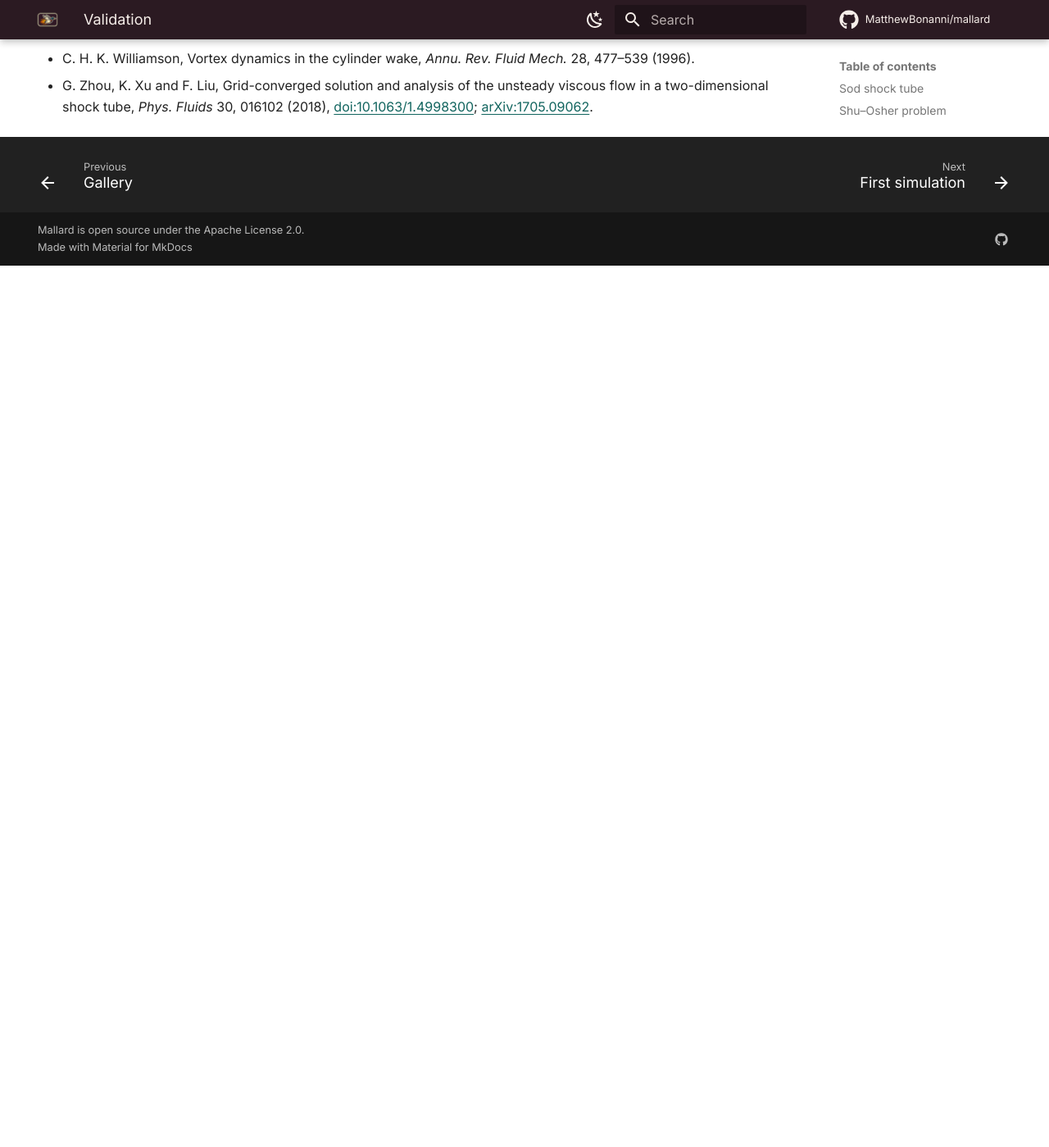
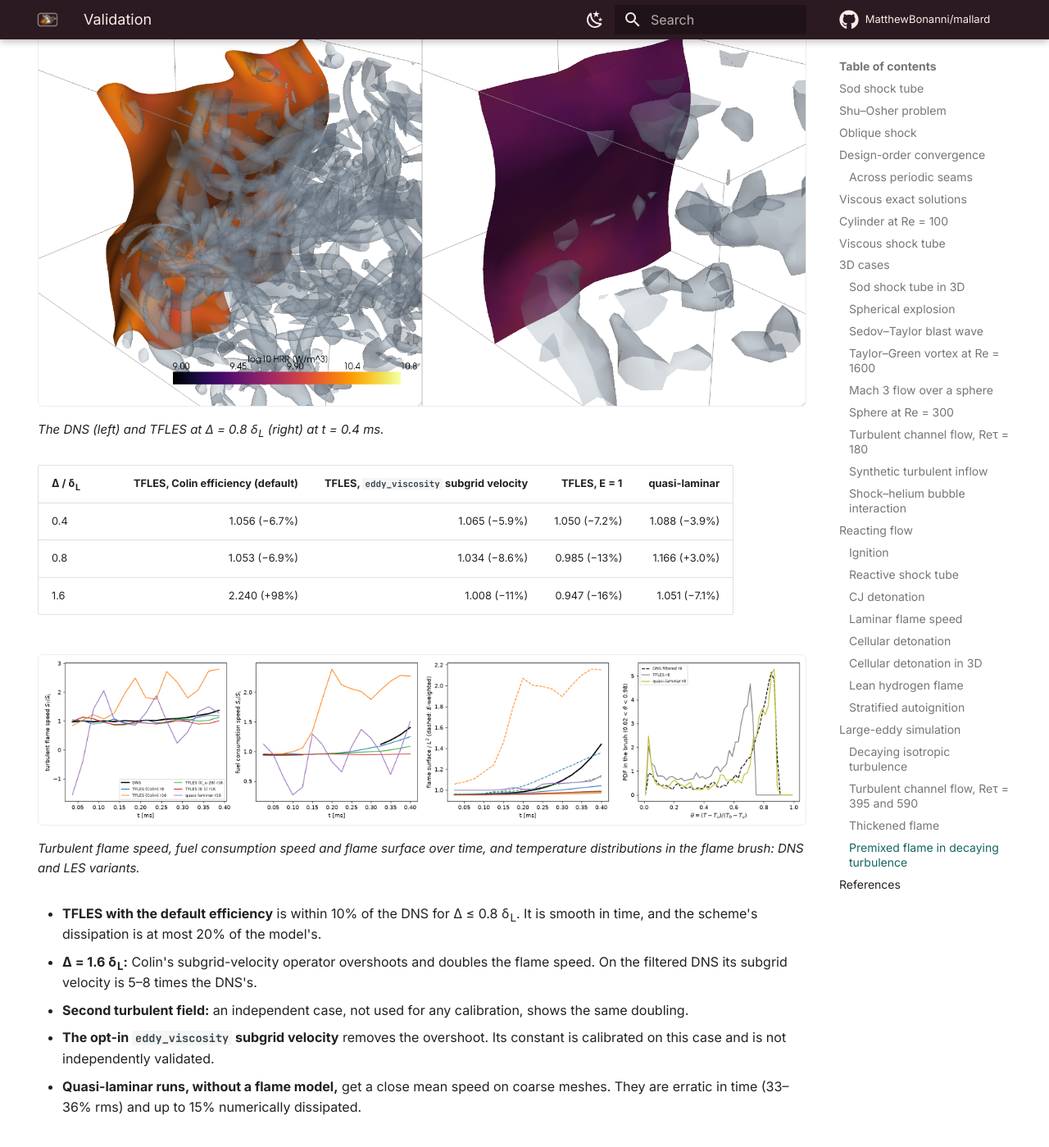
Before and after one commit to MatthewBonanni/mallard-website, an MkDocs documentation site: the page built from content/validation.md, in a window 1280 px wide and 1400 px high, scrolled down 41793 px. Shown: the whole window at 82% size. Built offline with MkDocs 1.6.1 and Material for MkDocs 9.7.7, drawn with Linux system fonts in a browser that asks for light colours; comment, search, counter and statistics services are not loaded; before the commit the page ends 42117 px from its top, so only the background shows below that; some of the changed text lies outside the part shown.

Commit message:
Validation: LES channel at Re_tau 590, Scotti filter width, flame in turbulence
From the merged #222, #223 and #230: the Scotti width (3D default) at
Re_tau 395 and 590, the dynamic constant, the low resolved v_rms traced
to the x/z resolution, and TFLES against the DNS of a premixed H2/air
flame in decaying turbulence (Colin's overshoot at 1.6 delta_L, the
opt-in eddy-viscosity subgrid velocity not independently validated).
CBC budget shares noted as measured before #222's redefinition. The slot
left is for PaSR (#224). Home page: 38 examples.

Co-Authored-By: Claude Opus 5.5 <noreply@anthropic.com>

```diff
--- a/content/validation.md
+++ b/content/validation.md
@@ -34,8 +34,9 @@ Each result on this page comes from a run of Mallard 0.4.0 (double precision, de
 | [Cellular detonation](#cellular-detonation) (reacting, 2D) | front speed | 1617.0 m/s | D<sub>CJ</sub> 1616.9 m/s |
 | [Cellular detonation in 3D](#cellular-detonation-3d) (reacting) | front speed over 17 cm | 1620.6 m/s | D<sub>CJ</sub> 1617 m/s |
 | [LES, decaying isotropic turbulence](#les-cbc) (3D) | log<sub>10</sub> RMS spectral error at two stations, 128³, Sigma | 0.063 / 0.085 | Comte-Bellot & Corrsin (1971) |
-| [LES, channel flow, Re<sub>τ</sub> = 395](#les-channel) (3D) | Re<sub>τ</sub>, 64³, Sigma (C = 1.35 / 1.8) | 402.3 / 389.4 | 392.2 (Moser, Kim & Mansour 1999) |
+| [LES, channel flow, Re<sub>τ</sub> = 395 / 590](#les-channel) (3D) | Re<sub>τ</sub>, Sigma with Scotti's width (64³ / 96³) | +0.7% / +1.6% | 392.2 / 587.2 (Moser, Kim & Mansour 1999) |
 | [LES, thickened flame](#les-tfles) (reacting) | consumption speed at F = 7.9 / 31.6 | −0.2% / −0.2% | Cantera s<sub>L</sub> = 2.3324 m/s |
+| [LES, flame in turbulence](#les-flame) (reacting, 3D) | S<sub>T</sub>/S<sub>L</sub>, TFLES at Δ = 0.4 / 0.8 / 1.6 δ<sub>L</sub> | 1.056 / 1.053 / 2.240 | DNS 1.132 |
 | [Stratified autoignition](#autoignition) (reacting, 2D) | heat release peak time, T′ = 3.75 / 7.5 / 15 / 30 K | 0.993 / 0.986 / 0.952 / 0.822 τ<sub>0</sub> | trend of Chen et al., Hawkes et al. (2006) (qualitative) |
 
 ## Sod shock tube {#sod-shock-tube}
@@ -561,9 +562,9 @@ As the papers describe, larger fluctuations ignite earlier and burn longer, and
 
 ## Large-eddy simulation {#les}
 
-Run after Mallard 0.6.0 with its large-eddy simulation ([#203](https://github.com/MatthewBonanni/mallard/pull/203), [#205](https://github.com/MatthewBonanni/mallard/pull/205), [#213](https://github.com/MatthewBonanni/mallard/pull/213), [#214](https://github.com/MatthewBonanni/mallard/pull/214), [#215](https://github.com/MatthewBonanni/mallard/pull/215); [design](docs/design/les.md)). The LES uses:
+Run after Mallard 0.6.0 with its large-eddy simulation ([#203](https://github.com/MatthewBonanni/mallard/pull/203), [#205](https://github.com/MatthewBonanni/mallard/pull/205), [#213](https://github.com/MatthewBonanni/mallard/pull/213), [#214](https://github.com/MatthewBonanni/mallard/pull/214), [#215](https://github.com/MatthewBonanni/mallard/pull/215), [#222](https://github.com/MatthewBonanni/mallard/pull/222), [#223](https://github.com/MatthewBonanni/mallard/pull/223), [#230](https://github.com/MatthewBonanni/mallard/pull/230); [design](docs/design/les.md)). The LES uses:
 
-- an explicit eddy-viscosity model, Sigma (Nicoud et al. 2011) by default, at the cell-volume filter width;
+- an explicit eddy-viscosity model, Sigma (Nicoud et al. 2011) by default. In 3D, its filter width is the cell-volume width with the anisotropy correction of Scotti, Meneveau & Lilly (1993), the default since [#223](https://github.com/MatthewBonanni/mallard/pull/223);
 - the hybrid convective flux: kinetic-energy-preserving and central, with the Riemann solver only where a compression sensor fires;
 - MUSCL without a limiter.
 
@@ -590,30 +591,49 @@ The grid turbulence of Comte-Bellot & Corrsin (1971), in the [`cbc_les`](docs/ex
 
 - **Hybrid flux:** the model does the work, and the scheme's share is 1–2% at every resolution. Without the model, energy piles up at the grid cutoff, and the spectral error is 2–4 times larger.
 - **HLLC at every face:** the scheme does 84% of the dissipation without a model, and still 46% with one. Such runs are implicit LES whatever the model.
-- **Model constant:** the best Sigma constant depends on the resolution, 1.8 at 64³ and the literature's 1.35 (the default) at 128³.
+- **Model constant:** the best Sigma constant depends on the resolution, 1.8 at 64³ and the literature's 1.35 (the default) at 128³. The opt-in dynamic procedure sets C to 1.6, 1.4 and 1.15 at 32³, 64³ and 128³. It gives the best spectra of any run at 128³ (0.060 / 0.054), but not the 1.8 that fits 64³.
+- **Budget:** these shares were measured before [#222](https://github.com/MatthewBonanni/mallard/pull/222) redefined the numerical dissipation from the scheme's own discrete pressure work. For non-reacting flows the change is small: at 64³ with C = 1.8 the numerical share goes from 0.7% to −0.9%.
 
-### Turbulent channel flow, Re<sub>τ</sub> = 395 {#les-channel}
+### Turbulent channel flow, Re<sub>τ</sub> = 395 and 590 {#les-channel}
 
 Wall-resolved LES of the channel at Re<sub>τ</sub> = 395 against Moser, Kim & Mansour (1999), in the [`channel_les`](docs/examples.md#channel-les) example. The box is 2πh × 2h × πh with 64³ hexahedra: Δx<sup>+</sup> 39, Δz<sup>+</sup> 19, Δy<sup>+</sup> 0.9 at the wall. The mass flow is held at the DNS's bulk Reynolds number, with resolved fluctuations averaged over t = 100–300 h/U<sub>b</sub>. MKM's Re<sub>τ</sub> at this bulk Reynolds number is 392.2.
 
 <figure class="mallard-figure" markdown>
 ![Mean velocity, RMS velocities and Reynolds shear stress of the channel LES at Re_tau = 395 against Moser, Kim and Mansour](validation/les_channel395.png){ loading=lazy width=2250 height=1275 }
-<figcaption>Mean velocity, resolved RMS velocities and Reynolds shear stress against MKM (Sigma, 64³), and Re<sub>τ</sub>(t) from the wall shear.</figcaption>
+<figcaption>Re<sub>τ</sub> = 395: mean velocity, resolved RMS velocities and Reynolds shear stress against MKM (Sigma with the cell-volume width, 64³), and Re<sub>τ</sub>(t) from the wall shear.</figcaption>
 </figure>
 
 | Mesh | Flux | Model | Re<sub>τ</sub> | C<sub>f</sub> | numerical / SGS / molecular dissipation |
 |---|---|---|---:|---:|---:|
-| 64³ | hybrid | Sigma | 402.3 (+2.6%) | +4.8% | 3.5 / 12.6 / 83.9% |
+| 64³ | hybrid | Sigma, Scotti width (default) | +0.7% | +0.9% | not reported |
+| 64³ | hybrid | Sigma, cell-volume width | 402.3 (+2.6%) | +4.8% | 3.5 / 12.6 / 83.9% |
 | 64³ | hybrid | Sigma, C = 1.8 | 389.4 (−0.7%) | −1.9% | 2.8 / 16.6 / 80.6% |
 | 64³ | hybrid | none | 420.1 (+7.1%) | +14.2% | 5.0 / 0 / 95.0% |
 | 64³ | HLLC | Sigma, C = 1.8 | 317.6 (−19%) | −35% | 13.5 / 5.4 / 81.1% |
 | 48³ | hybrid | Sigma, C = 1.8 | 381.3 (−2.8%) | −5.9% | 3.2 / 17.9 / 78.9% |
 
-- **Model on, 64³:** Re<sub>τ</sub> is within 3% at both Sigma constants, and the mean velocity is within 3% across y<sup>+</sup> = 30–300.
+- **Model on, 64³:** Re<sub>τ</sub> is within 3% at both Sigma constants and with either filter width, and the mean velocity is within 3% across y<sup>+</sup> = 30–300. Scotti's width brings Re<sub>τ</sub> from +2.6% to +0.7%. The opt-in dynamic constant (C = 1.09) gives +4.0%, worse than the static one.
 - **Model off:** Re<sub>τ</sub> is 7% high, more than twice the error with the model.
-- **Resolved stresses:** the resolved u<sub>rms</sub>, w<sub>rms</sub> and −u′v′ are within 10%. The resolved v<sub>rms</sub> peak is 11–15% low.
+- **Resolved stresses:** the resolved u<sub>rms</sub>, w<sub>rms</sub> and −u′v′ are within 10%. The resolved v<sub>rms</sub> peak is 11–15% low (see 590 below).
 - **HLLC instead of the hybrid flux:** the scheme removes 2.5 times as much energy as the model. Re<sub>τ</sub> is then 19% low.
 - **Refinement:** the error with the model decreases from 48³ to 64³.
+
+At Re<sub>τ</sub> = 590 (`input_590.toml`, MKM's Re<sub>τ</sub> 587.2), the numerics of the 395 case run on 96³ hexahedra: Δx<sup>+</sup> 38, Δz<sup>+</sup> 19, Δy<sup>+</sup> 0.87. Statistics are averaged over t = 60–200 h/U<sub>b</sub>.
+
+<figure class="mallard-figure" markdown>
+![Mean velocity, RMS velocities and Reynolds shear stress of the channel LES at Re_tau = 590 against Moser, Kim and Mansour](validation/les_channel590.png){ loading=lazy width=2250 height=1275 }
+<figcaption>Re<sub>τ</sub> = 590: profiles against MKM (Sigma with Scotti's width, the default), and Re<sub>τ</sub>(t).</figcaption>
+</figure>
+
+| Model | Re<sub>τ</sub> | C<sub>f</sub> | peak v<sub>rms</sub><sup>+</sup> (MKM 1.04) | numerical / SGS / molecular dissipation |
+|---|---:|---:|---:|---:|
+| Sigma, Scotti width (default) | 596.6 (+1.6%) | +2.9% | 0.95 | 3.3 / 16.2 / 80.6% |
+| Sigma, cell-volume width | 611.0 (+4.1%) | +7.9% | 0.96 | 2.3 / 13.5 / 84.2% |
+| none | 632.7 (+7.8%) | +15.7% | 1.02 | 3.3 / 0 / 96.7% |
+
+- **Scotti's width:** the targets hold at 590. Re<sub>τ</sub> is within 3%, the mean profile within 2% for y<sup>+</sup> = 30–100, and u<sub>rms</sub>, w<sub>rms</sub> and −u′v′ within 10%.
+- **Cell-volume width:** the model halves the model-off error but misses the Re<sub>τ</sub> target.
+- **v<sub>rms</sub>:** the resolved peak is 8–9% low at 590, and 8% low at 395 on a mesh with Δx<sup>+</sup> 26 and Δz<sup>+</sup> 13. It barely depends on the model, so it is the streamwise and spanwise resolution of the near-wall cycle.
 
 ### Thickened flame {#les-tfles}
 
@@ -627,11 +647,42 @@ The dynamically thickened flame model (TFLES; Colin et al. 2000), with Charlette
 
 The thickened flame keeps the laminar flame speed with the thickness F δ<sub>L</sub> it is designed to have. Without the model, the flame's structure is one cell wide, set by the scheme.
 
-<!-- SLOT, LES runs still to merge (numbers only from merged PRs):
-     ### Channel flow at Re_tau = 590 (#230; media ~/local/mallard-runs/les/media/channel590_sigma_Q.png)
-     ### Premixed flame in decaying turbulence (#222)
-     ### Dynamic constant / Scotti filter width (#223), PaSR (#224) if they add validation
-     Add a summary-table row and references for each. -->
+### Premixed flame in decaying turbulence {#les-flame}
+
+A stoichiometric H<sub>2</sub>/air flame in decaying turbulence, in the [`flame_turbulence`](docs/examples.md#flame-turbulence) example.
+
+- **DNS reference:** 224 × 128 × 128 cells of δ<sub>L</sub>/10, u′ = 2.1 S<sub>L</sub>, Karlovitz number 2, numerical dissipation 0.4%.
+- **LES:** TFLES with the Sigma model, on the same initial field box-filtered to Δ = 0.4, 0.8 and 1.6 δ<sub>L</sub> (thickening F = 2, 4, 8).
+- **Measured:** the turbulent flame speed S<sub>T</sub>, from the rate at which the fresh gas is consumed, over 0.2–0.4 ms. The DNS gives S<sub>T</sub>/S<sub>L</sub> = 1.132.
+
+<figure class="mallard-figure" markdown>
+<video data-autoplay controls loop muted playsinline preload="none" width="1600" height="880" poster="../media/flame_turbulence_poster.jpg" aria-label="Flame surface colored by heat release rate and vortex isosurfaces of the DNS of a premixed hydrogen-air flame in decaying turbulence"><source src="../media/flame_turbulence.mp4" type="video/mp4"></video>
+<figcaption>The DNS: the flame surface colored by heat release rate, and the turbulent eddies ahead of it in the fresh gas.</figcaption>
+</figure>
+
+<figure class="mallard-figure" markdown>
+![The DNS flame and the TFLES flame at 0.8 flame thicknesses at the same time](validation/les_flame_render.png){ loading=lazy width=1600 height=880 }
+<figcaption>The DNS (left) and TFLES at Δ = 0.8 δ<sub>L</sub> (right) at t = 0.4 ms.</figcaption>
+</figure>
+
+| Δ / δ<sub>L</sub> | TFLES, Colin efficiency (default) | TFLES, `eddy_viscosity` subgrid velocity | TFLES, E = 1 | quasi-laminar |
+|---|---:|---:|---:|---:|
+| 0.4 | 1.056 (−6.7%) | 1.065 (−5.9%) | 1.050 (−7.2%) | 1.088 (−3.9%) |
+| 0.8 | 1.053 (−6.9%) | 1.034 (−8.6%) | 0.985 (−13%) | 1.166 (+3.0%) |
+| 1.6 | 2.240 (+98%) | 1.008 (−11%) | 0.947 (−16%) | 1.051 (−7.1%) |
+
+<figure class="mallard-figure" markdown>
+![Turbulent flame speed, consumption speed, flame surface and temperature distributions over time for the DNS and the LES variants](validation/les_flame_turbulence.png){ loading=lazy width=2470 height=546 }
+<figcaption>Turbulent flame speed, fuel consumption speed and flame surface over time, and temperature distributions in the flame brush: DNS and LES variants.</figcaption>
+</figure>
+
+- **TFLES with the default efficiency** is within 10% of the DNS for Δ ≤ 0.8 δ<sub>L</sub>. It is smooth in time, and the scheme's dissipation is at most 20% of the model's.
+- **Δ = 1.6 δ<sub>L</sub>:** Colin's subgrid-velocity operator overshoots and doubles the flame speed. On the filtered DNS its subgrid velocity is 5–8 times the DNS's.
+- **Second turbulent field:** an independent case, not used for any calibration, shows the same doubling.
+- **The opt-in `eddy_viscosity` subgrid velocity** removes the overshoot. Its constant is calibrated on this case and is not independently validated.
+- **Quasi-laminar runs, without a flame model,** get a close mean speed on coarse meshes. They are erratic in time (33–36% rms) and up to 15% numerically dissipated.
+
+<!-- SLOT: PaSR closure (#224, experimental) if it merges with validation numbers; add a summary-table row and references. -->
 
 ## References
 
@@ -662,6 +713,7 @@ The sources of the reference data and test cases on this page. The sources of th
 - J. Park, K. Kwon and H. Choi, Numerical solutions of flow past a circular cylinder at Reynolds numbers up to 160, *KSME Int. J.* 12, 1200–1205 (1998).
 - J. J. Quirk, A contribution to the great Riemann solver debate, *Int. J. Numer. Methods Fluids* 18, 555–574 (1994).
 - R. Sankaran, H. G. Im, E. R. Hawkes and J. H. Chen, The effects of non-uniform temperature distribution on the ignition of a lean homogeneous hydrogen–air mixture, *Proc. Combust. Inst.* 30, 875–882 (2005). [doi:10.1016/j.proci.2004.08.176](https://doi.org/10.1016/j.proci.2004.08.176)
+- A. Scotti, C. Meneveau and D. K. Lilly, Generalized Smagorinsky model for anisotropic grids, *Phys. Fluids A* 5, 2306–2308 (1993). [doi:10.1063/1.858537](https://doi.org/10.1063/1.858537)
 - L. I. Sedov, *Similarity and Dimensional Methods in Mechanics*, Academic Press (1959).
 - J. E. Shepherd, Shock and Detonation Toolbox, Explosion Dynamics Laboratory, Caltech, [shepherd.caltech.edu/EDL/PublicResources/sdt](https://shepherd.caltech.edu/EDL/PublicResources/sdt/).
 - C.-W. Shu, Essentially non-oscillatory and weighted essentially non-oscillatory schemes for hyperbolic conservation laws, in *Advanced Numerical Approximation of Nonlinear Hyperbolic Equations*, Lecture Notes in Mathematics 1697, 325–432 (1998).
```
Also changed, not shown: content/index.md (+1 -1 lines), content/media/flame_turbulence_poster.jpg (added), content/validation/les_channel590.png (added), content/validation/les_flame_render.png (added), content/validation/les_flame_turbulence.png (added), 1 other file.
